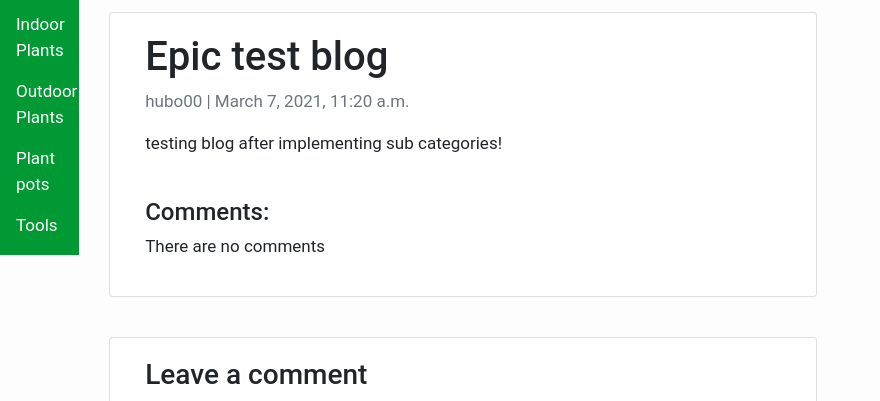
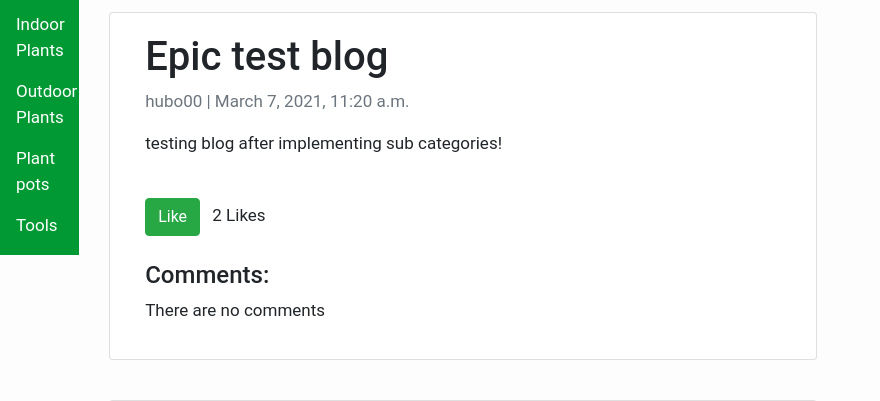
Before and after one commit to hubo00/2nd-Year-Project, a Django app: a page that uses templates/post_detail.html in a window 1280 px wide. Shown: the part 290-691 px from the top of the page, without its empty margins (0-880 px from the left). Run offline with Django 3.2, Linux system fonts and the light colour scheme; data comes from the database, SQL or seed files in the repository; both versions use the stored data as it was after the commit; data that the repository does not hold is empty; parts of the project's set-up code (start-up, migrations or seed data) failed here and were passed over; some libraries are stand-ins or nearby versions.

Commit message:
added likes to blog

```diff
--- a/blog/models.py
+++ b/blog/models.py
@@ -15,6 +15,10 @@ class Post(models.Model):
     content = models.TextField()
     created_on = models.DateTimeField(auto_now_add=True)
     status = models.IntegerField(choices=STATUS, default=0)
+    likes = models.ManyToManyField('accounts.CustomUser', related_name='blog_post')
+
+    def total_likes(self):
+        return self.likes.count()
 
     class Meta:
         ordering = ['-created_on']
--- a/blog/urls.py
+++ b/blog/urls.py
@@ -1,6 +1,6 @@
 from . import views
 from django.urls import path
-from .views import BlogCreateView, BlogUpdateView, BlogDeleteView
+from .views import BlogCreateView, BlogUpdateView, BlogDeleteView, LikeView
 
 
 urlpatterns = [
@@ -10,4 +10,5 @@ urlpatterns = [
     path('post/new/', BlogCreateView.as_view(), name='post_new'),
     path('', views.PostList.as_view(), name='home'),
     path('<slug:slug>/', views.PostDetail.as_view(), name='post_detail'),
+    path('<slug:slug>', LikeView, name='like_post')
 ]
--- a/blog/views.py
+++ b/blog/views.py
@@ -2,8 +2,14 @@ from django.views import generic
 from .models import Post
 from django.views.generic.edit import CreateView, UpdateView, DeleteView
 from django.shortcuts import render, redirect, get_object_or_404
-from django.urls import reverse_lazy
+from django.urls import reverse_lazy, reverse
 from .forms import CommentForm
+from django.http import HttpResponseRedirect
+
+def LikeView(request, slug):
+    post = get_object_or_404(Post, slug=request.POST.get('post_id'))
+    post.likes.add(request.user)
+    return HttpResponseRedirect(reverse('post_detail', args=[str(slug)]))
 
 class PostList(generic.ListView):
     queryset = Post.objects.filter(status=1).order_by('-created_on')
@@ -12,6 +18,12 @@ class PostList(generic.ListView):
 class PostDetail(generic.DetailView):
     model = Post
     template_name = 'post_detail.html'
+
+    def get_context_data(self, **kwargs):
+        data = super().get_context_data(**kwargs)
+        likes_connected = get_object_or_404(Post, slug=self.kwargs['slug'])
+        data['total_likes'] = likes_connected.total_likes()
+        return data
 
 class BlogCreateView(CreateView):
     model = Post
--- a/templates/post_detail.html
+++ b/templates/post_detail.html
@@ -8,6 +8,11 @@
         <h1>{% block title %} {{ post.title }} {% endblock title %}</h1>
         <p class=" text-muted">{{ post.author }} | {{ post.created_on }}</p>
         <p class="card-text ">{{ post.content | safe }}</p>
+        <br>
+        <form action="{% url 'like_post' post.slug %}" method="POST">
+          {% csrf_token %}
+          <button type="submit", name="post_id", value="{{ post.slug }}", class="btn btn-success mr-2">Like</button> {{ post.total_likes }} Likes
+        </form>
         <br>
         <h4>Comments:</h4>
         {% if comments.count == 0 %}
--- a/templates/post_new.html
+++ b/templates/post_new.html
@@ -5,6 +5,7 @@
     <h1>New Blog</h1>
     <form action="" method="post">{% csrf_token %}
         <p>{{ form | crispy }}</p>
+        name = {{ user.username }}
         <input type="submit" value="Save" />
     </form>
 {% endblock content %}
```
Also changed, not shown: blog/migrations/0002_post_likes.py (added), db.sqlite3.
